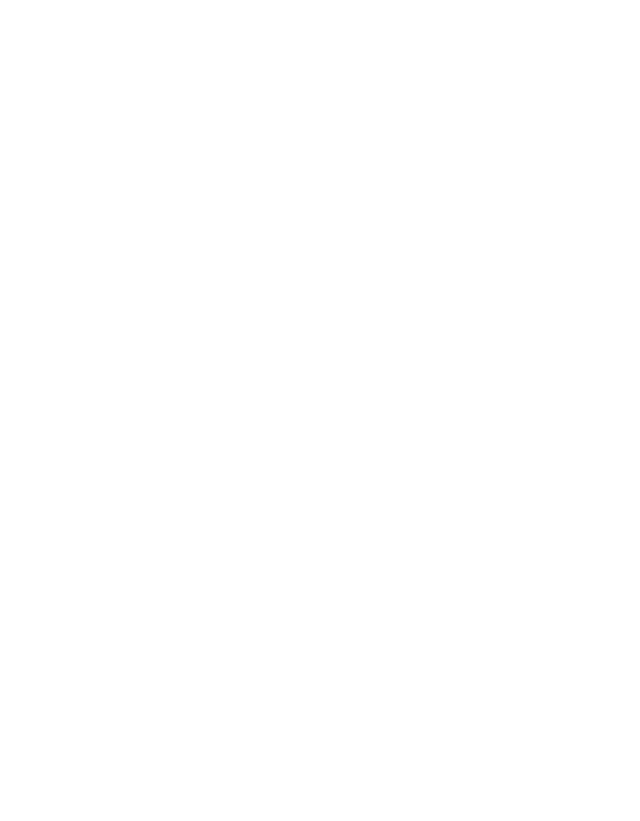
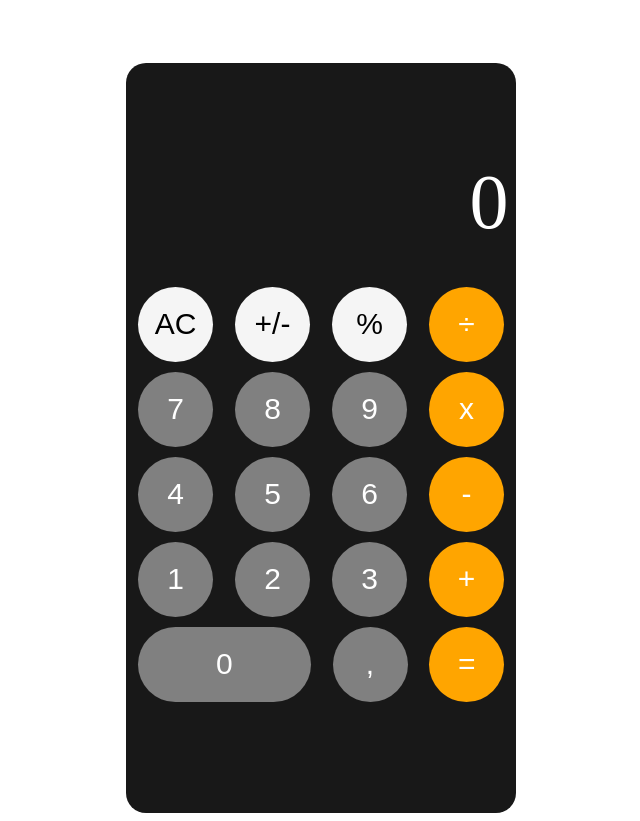
Before and after one commit to chernovvova/odin-calculator, a plain HTML site: page index.html in a window 1280 px wide. Shown: the whole page, without its empty margins (319-959 px from the left). Before the commit the page ends 800 px from the top, so only its background shows below. Drawn offline with Linux system fonts and the light colour scheme.

Commit message:
Add calculator design

```diff
--- a/index.html
+++ b/index.html
@@ -4,8 +4,75 @@
     <meta charset="UTF-8">
     <meta name="viewport" content="width=device-width, initial-scale=1.0">
     <title>Document</title>
+    <link rel="stylesheet" href="/styles/style.css">
+    <script defer src="scripts/script.js"></script>
 </head>
 <body>
-
+    <div class="main-container">
+        <div class="main">
+            <div class="display">
+                0
+            </div>
+            <div class="buttons-container">
+                <button class="ac-button">
+                    AC
+                </button>
+                <button class="sign-button">
+                    +/-
+                </button>
+                <button class="percent-button">
+                    %
+                </button>
+                <button class="operator-button">
+                    ÷
+                </button>
+                <button class="operand-button">
+                    7
+                </button>
+                <button class="operand-button">
+                    8
+                </button>
+                <button class="operand-button">
+                    9
+                </button>
+                <button class="operator-button">
+                    x
+                </button>
+                <button class="operand-button">
+                    4
+                </button>
+                <button class="operand-button">
+                    5
+                </button>
+                <button class="operand-button">
+                    6
+                </button>
+                <button class="operator-button">
+                    -
+                </button>
+                <button class="operand-button">
+                    1
+                </button>
+                <button class="operand-button">
+                    2
+                </button>
+                <button class="operand-button">
+                    3
+                </button>
+                <button class="operator-button">
+                    +
+                </button>
+                <button class="operand-button" style="width: 173px">
+                    0
+                </button>
+                <button class="operand-button">
+                    ,
+                </button>
+                <button class="operator-button">
+                    =
+                </button>
+            </div>
+        </div>
+    </div>
 </body>
 </html>
--- a/styles/style.css
+++ b/styles/style.css
@@ -0,0 +1,59 @@
+.main-container {
+    margin-top: 5%;
+    display: flex;
+    justify-content: center;
+}
+.main {
+    display: flex;
+    flex-direction: column;
+    align-items: center;
+    height: 750px;
+    width: 390px;
+    background-color: rgb(24, 24, 24);
+    border-radius: 20px;
+    color: white;
+    gap: 40px;
+}
+
+.display {
+    display: flex;
+    margin-top: 24%;
+    width: 100%;
+    height: 12%;
+    justify-content: flex-end;
+    margin-right: 15px;
+    font-size: 78px;
+}
+
+.buttons-container {
+    display: flex;
+    flex-direction: row;
+    flex-wrap: wrap;
+    width: 100%;
+    gap: 10px;
+    justify-content: space-evenly;
+}
+
+.buttons-container * {
+    height: 75px;
+    width: 75px;
+    border-radius: 40px;
+    border: 1px;
+    color: grey;
+    font-size: 30px;
+}
+
+.ac-button, .sign-button, .percent-button {
+    background-color: whitesmoke;
+    color: black;
+}
+
+.operand-button {
+    background-color: gray;
+    color: white;
+}
+
+.operator-button {
+    background-color: orange;
+    color: white;
+}
```
